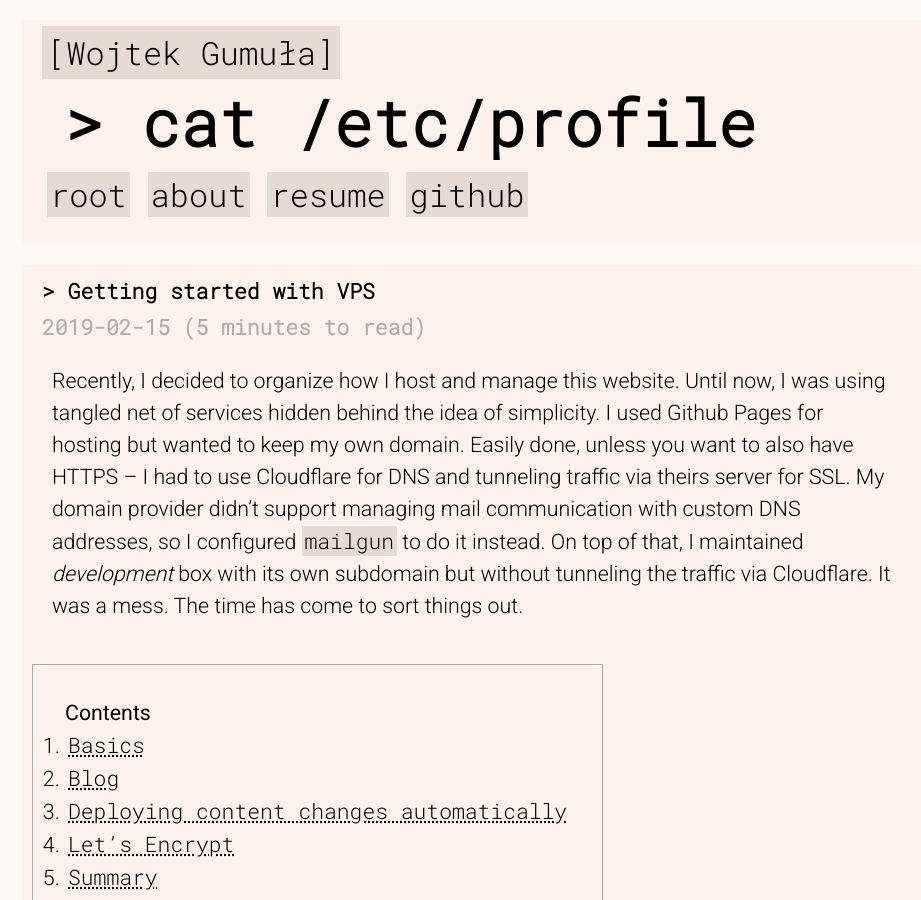
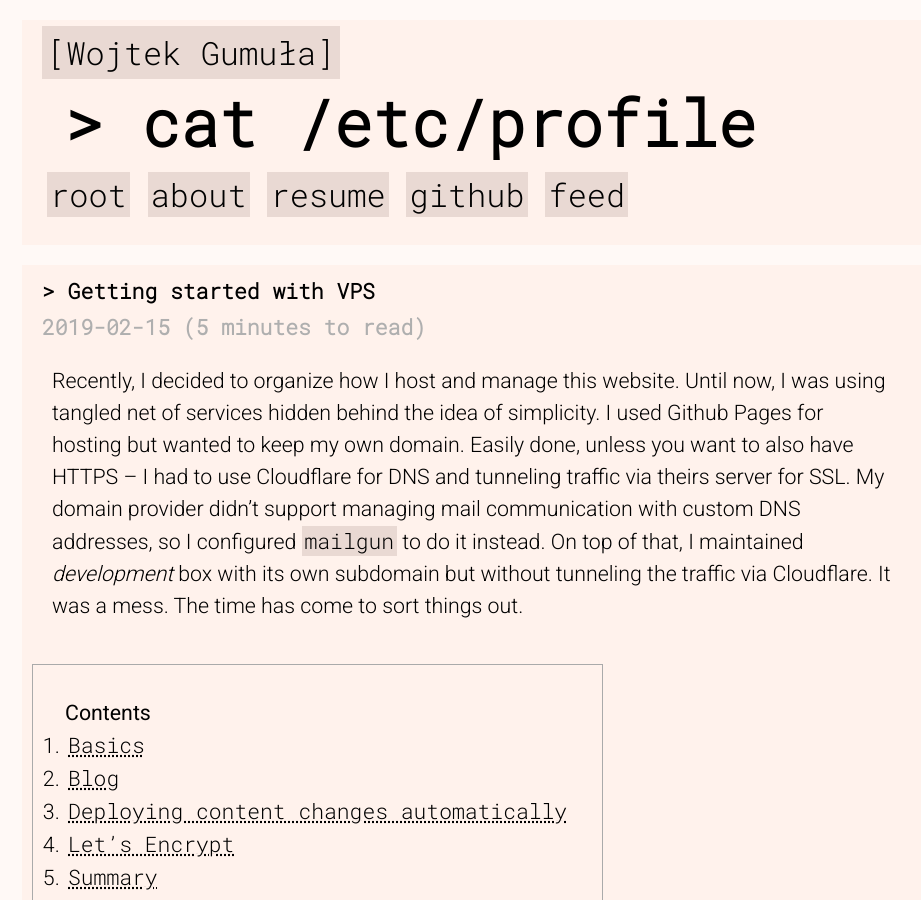
Before and after one commit to wgml/wgml.github.io, a Jekyll site: the page built from _posts/2019-02-15-getting-started-vps.md, in a window 1280 px wide and 900 px high. Shown: the whole window, without its empty margins (151-1072 px from the left). Built offline with Jekyll 4.4.1, drawn with Linux system fonts in a browser that asks for light colours.

Commit message:
adjust formatting

```diff
--- a/_config.yml
+++ b/_config.yml
@@ -29,6 +29,9 @@ defaults:
           url: "https://github.com/wgml"
           name: "github"
           args: "target=\"_blank\""
+        -
+          url: "/feed.xml"
+          name: "feed"
 highlighter: none
 markdown: kramdown
 permalink: /blog/:title.html
--- a/_layouts/default.html
+++ b/_layouts/default.html
@@ -54,10 +54,11 @@
 
     <nav id="navbar">
       <ul>
+        {% assign page_url=page.url | remove: ".html" %}
         {% for e in page.navbar %}
         <li>
           {% assign the_url=e.url | remove: ".html" %}
-          <a href="{{ e.url }}"{% if the_url == page.url %} class="active-url"{% endif %} {{ e.args }}>{{ e.name }}</a>
+          <a href="{{ e.url }}"{% if the_url == page_url %} class="active-url"{% endif %} {{ e.args }}>{{ e.name }}</a>
         </li>
         {% endfor %}
       </ul>
--- a/_layouts/post.html
+++ b/_layouts/post.html
@@ -24,7 +24,7 @@ layout: default
     <p class="article-resources">
       <ol class="article-resources">
         {% for resource in page.resources %}
-        <li>{{ resource.desc }} (<a href="{{resource.url}}">{{ resource.url }}</a>)</li>
+        <li>{{ resource.desc }} <a href="{{resource.url}}">→</a></li>
         {% endfor %}
       </ol>
     </p>
```
Also changed, not shown: _posts/2019-09-23-object_ptr.md (+1 -1 lines).
